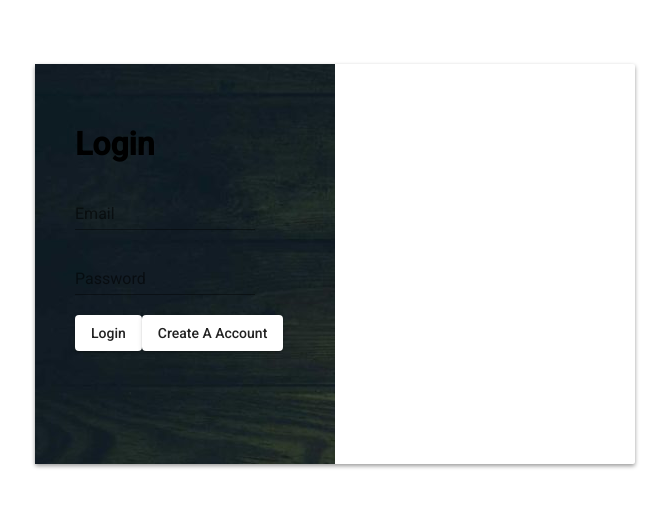
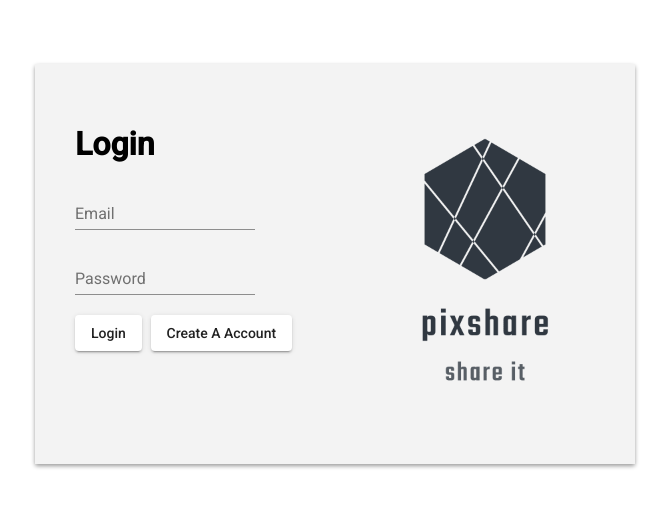
Before and after one commit to himansh-23/pixshare-frontend, an Angular app: page /login in a window 1280 px wide. Shown: the top 508 px of the page, without its empty margins (305-974 px from the left). Built offline with nearby package versions, Linux system fonts and the light colour scheme.

Commit message:
ui improve for login and register

```diff
--- a/package.json
+++ b/package.json
@@ -28,13 +28,13 @@
     "zone.js": "~0.8.26"
   },
   "devDependencies": {
-    "@angular-devkit/build-angular": "~0.13.0",
+    "@angular-devkit/build-angular": "^0.13.9",
     "@angular/cli": "~7.3.7",
     "@angular/compiler-cli": "~7.2.0",
     "@angular/language-service": "~7.2.0",
-    "@types/node": "~8.9.4",
     "@types/jasmine": "~2.8.8",
     "@types/jasminewd2": "~2.0.3",
+    "@types/node": "~8.9.4",
     "codelyzer": "~4.5.0",
     "jasmine-core": "~2.99.1",
     "jasmine-spec-reporter": "~4.2.1",
--- a/src/app/Components/login/login.component.css
+++ b/src/app/Components/login/login.component.css
@@ -9,26 +9,31 @@
   }
 
   .left {
-    position: absolute;
-    top: 0;
-    left: 0;
+
     box-sizing: border-box;
     padding: 40px;
     width: 300px;
     height: 400px;
-    font-color:white;
-   background-image: url('../../../assets/back.jpeg');
+    float: left;
+    background-color:	#f3f3f3;
+    background-position: center;
+    background-size: cover;
+    background-repeat: no-repeat;
   }
 
   .right {
-    position: absolute;
-    top: 0;
-    left: 0;
+
     box-sizing: border-box;
     padding: 40px;
     width: 300px;
     height: 400px;
-    background-color: darkgray;
+    float: right;
+    background-image: url('../../../assets/facebook_profile_image.png');
+    background-position: center;
+    background-size: cover;
+    background-repeat: no-repeat;
+
+
   }
 
   .forgot{
--- a/src/app/Components/login/login.component.html
+++ b/src/app/Components/login/login.component.html
@@ -3,21 +3,18 @@
     <h1>Login</h1>
 
     <mat-form-field>
-      <input matInput placeholder="Email" type="text" [(ngModel)]="loginDetails.email">
+      <input matInput  placeholder="Email" type="text" [(ngModel)]="loginDetails.email">
     </mat-form-field>
 
     <mat-form-field>
       <input matInput placeholder="Password" type="password" [(ngModel)]="loginDetails.password">
     </mat-form-field>
 
-    <button mat-raised-button (click)="login()" > Login</button>
-    <button mat-raised-button > Create A Account</button>
+    <button mat-raised-button (click)="login()"> Login </button>
+    <button mat-raised-button style="margin-left: 4%;"> Create A Account</button>
 
-    <!-- <div class="forgot">
+  </div>
+  <div class="right">
 
-      <a href="">forgot Password</a>
-
-    </div> -->
   </div>
-  <!-- <div class="right"></div> -->
 </div>
--- a/src/app/Components/login/login.component.ts
+++ b/src/app/Components/login/login.component.ts
@@ -14,7 +14,6 @@ export class LoginComponent implements OnInit {
   loginForm: FormGroup;
 
   constructor(private userapi:UserapiService,private formBuilder: FormBuilder) {
-
 
     this.loginForm = this.formBuilder.group({
       'email': [this.loginDetails.email, [
--- a/src/app/register/register.component.css
+++ b/src/app/register/register.component.css
@@ -16,7 +16,7 @@
     padding: 40px;
     width: 300px;
     height: 400px;
-    background-color: darkgray;
+    background-color:	#f3f3f3;
   }
 
   h1 {
@@ -34,7 +34,7 @@
     padding: 40px;
     width: 300px;
     height: 400px;
-    background-image: url(../../assets/registback.jpeg);
+    background-image: url(../../assets/facebook_profile_image.png);
     background-size: cover;
 
     background-position: center;
--- a/src/app/register/register.component.html
+++ b/src/app/register/register.component.html
@@ -27,11 +27,7 @@
     </form>
   </div>
   <div class="right">
-    <span class="loginwith">Sign in with<br />social network</span>
 
-    <button class="social-signin facebook">Log in with facebook</button>
-    <button class="social-signin twitter">Log in with Twitter</button>
-    <button class="social-signin google">Log in with Google+</button>
   </div>
 
 
```
Also changed, not shown: src/assets/facebook_profile_image.png (added), 1 other file (tests, documents, lock files or other folders).
